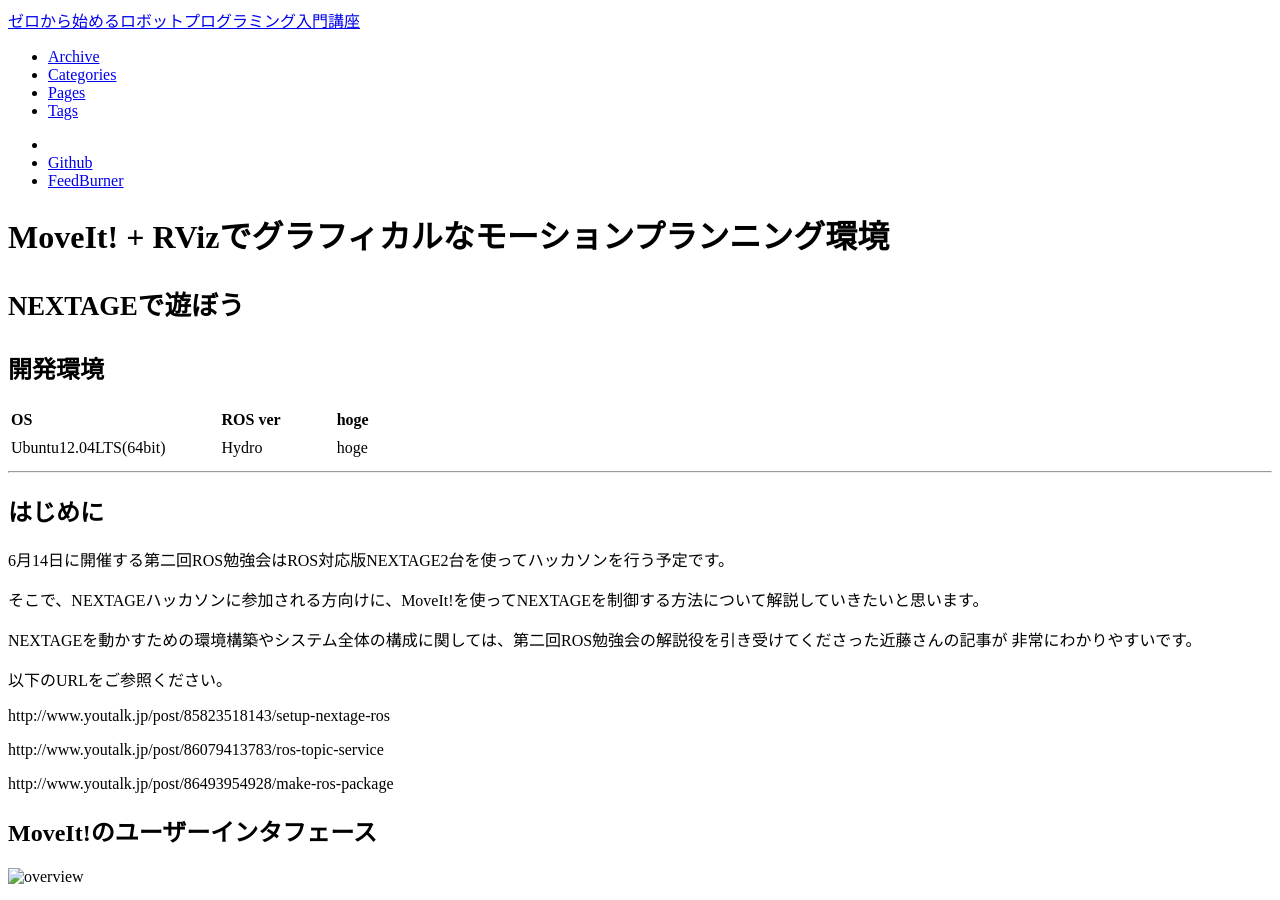
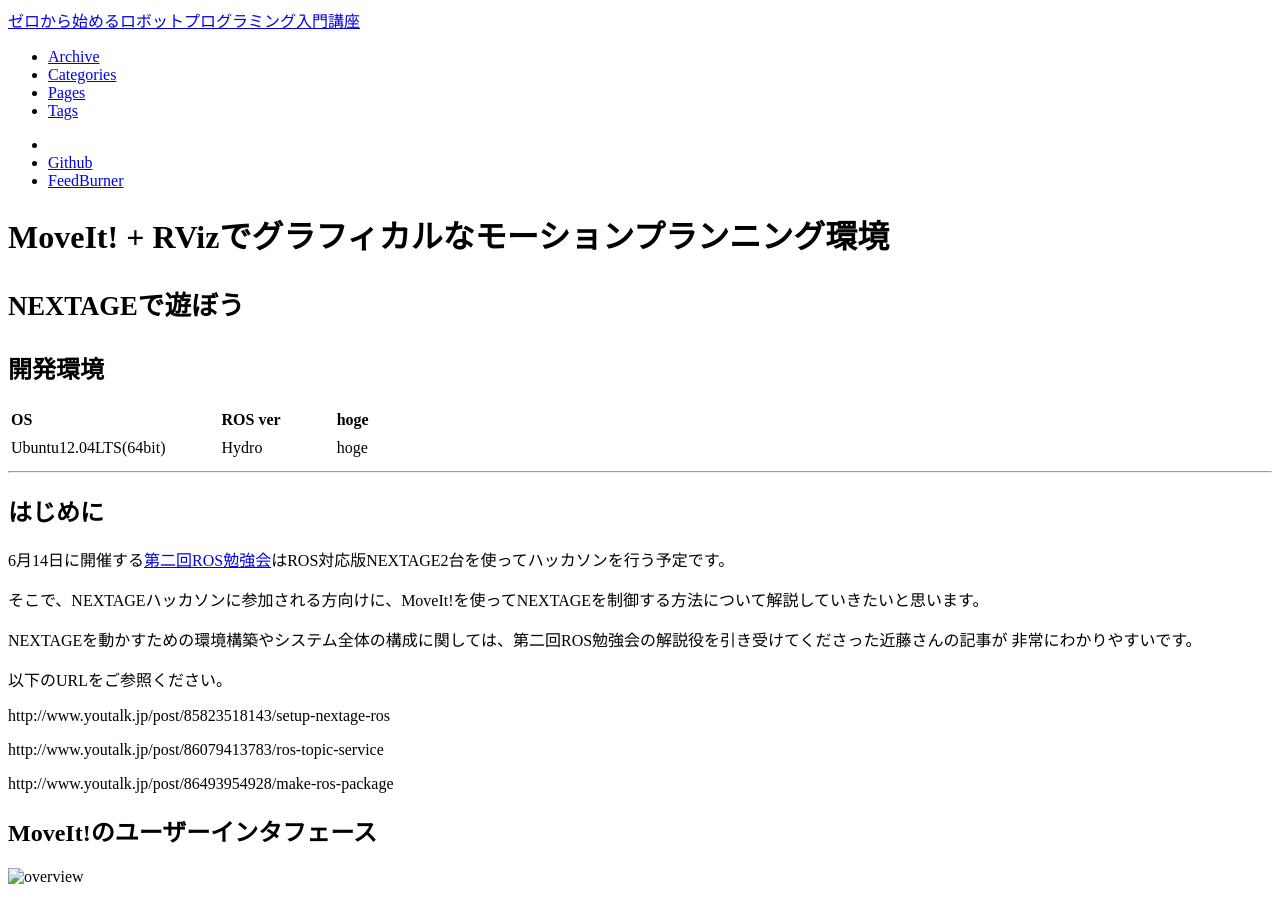
Before and after one commit to DaikiMaekawa/daikimaekawa.github.com, a Jekyll site: the page built from _posts/2014-06-04-ROSNextage.md, in a window 1280 px wide and 900 px high. Built offline with Jekyll 4.4.1, drawn with Linux system fonts in a browser that asks for light colours; nearby versions of some CDN libraries; Markdown is read by kramdown in place of the engine named in the settings; comment, search, counter and statistics services are not loaded; some of the changed lines change nothing that is shown.

Commit message:
勉強会ページへのリンクを追加

```diff
--- a/_posts/2014-06-04-ROSNextage.md
+++ b/_posts/2014-06-04-ROSNextage.md
@@ -18,7 +18,7 @@
 
 ## はじめに
 
-6月14日に開催する第二回ROS勉強会はROS対応版NEXTAGE2台を使ってハッカソンを行う予定です。
+6月14日に開催する[第二回ROS勉強会](http://ros-users.doorkeeper.jp/events/11230)はROS対応版NEXTAGE2台を使ってハッカソンを行う予定です。
 
 そこで、NEXTAGEハッカソンに参加される方向けに、MoveIt!を使ってNEXTAGEを制御する方法について解説していきたいと思います。
 
```
